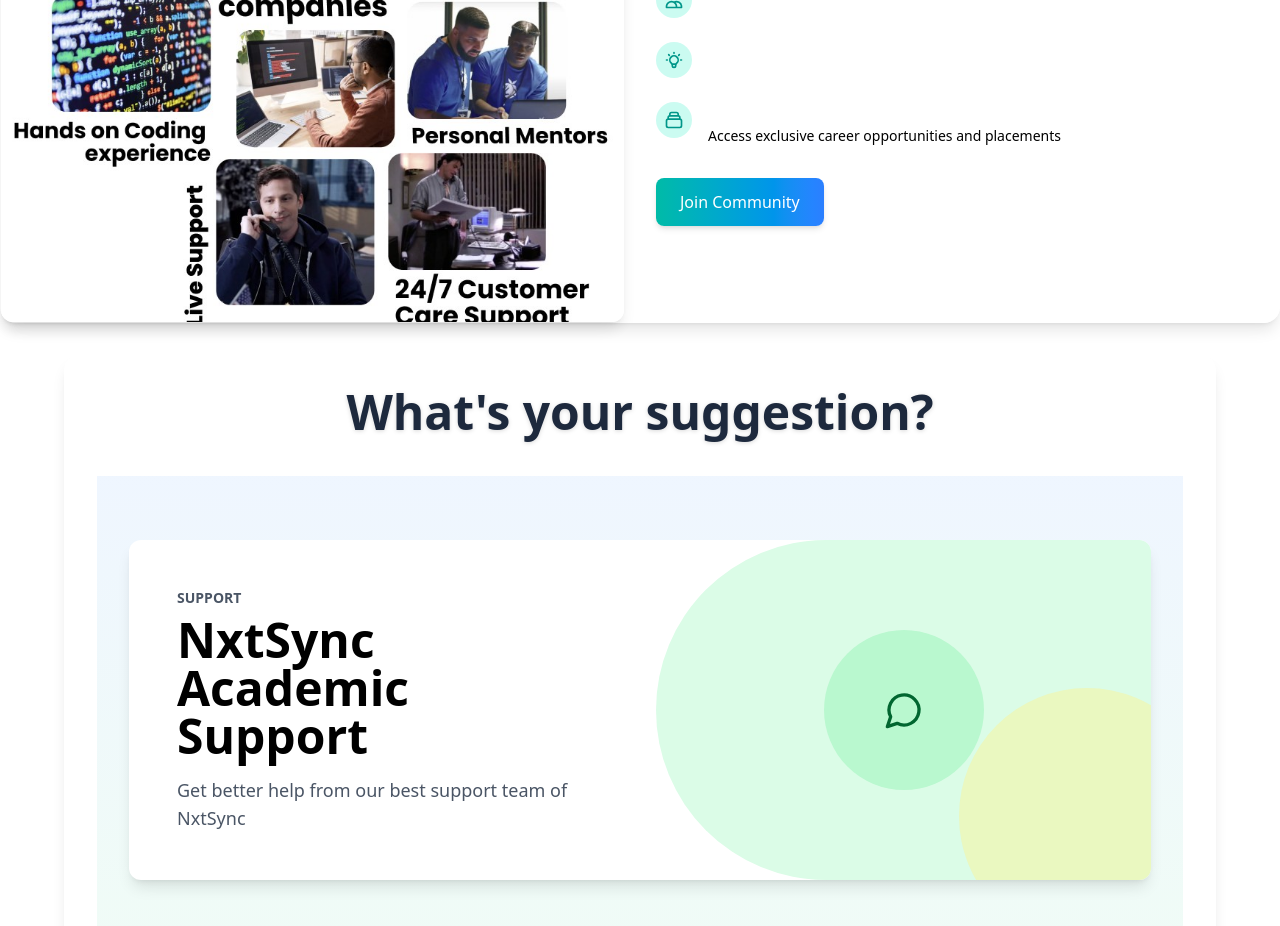
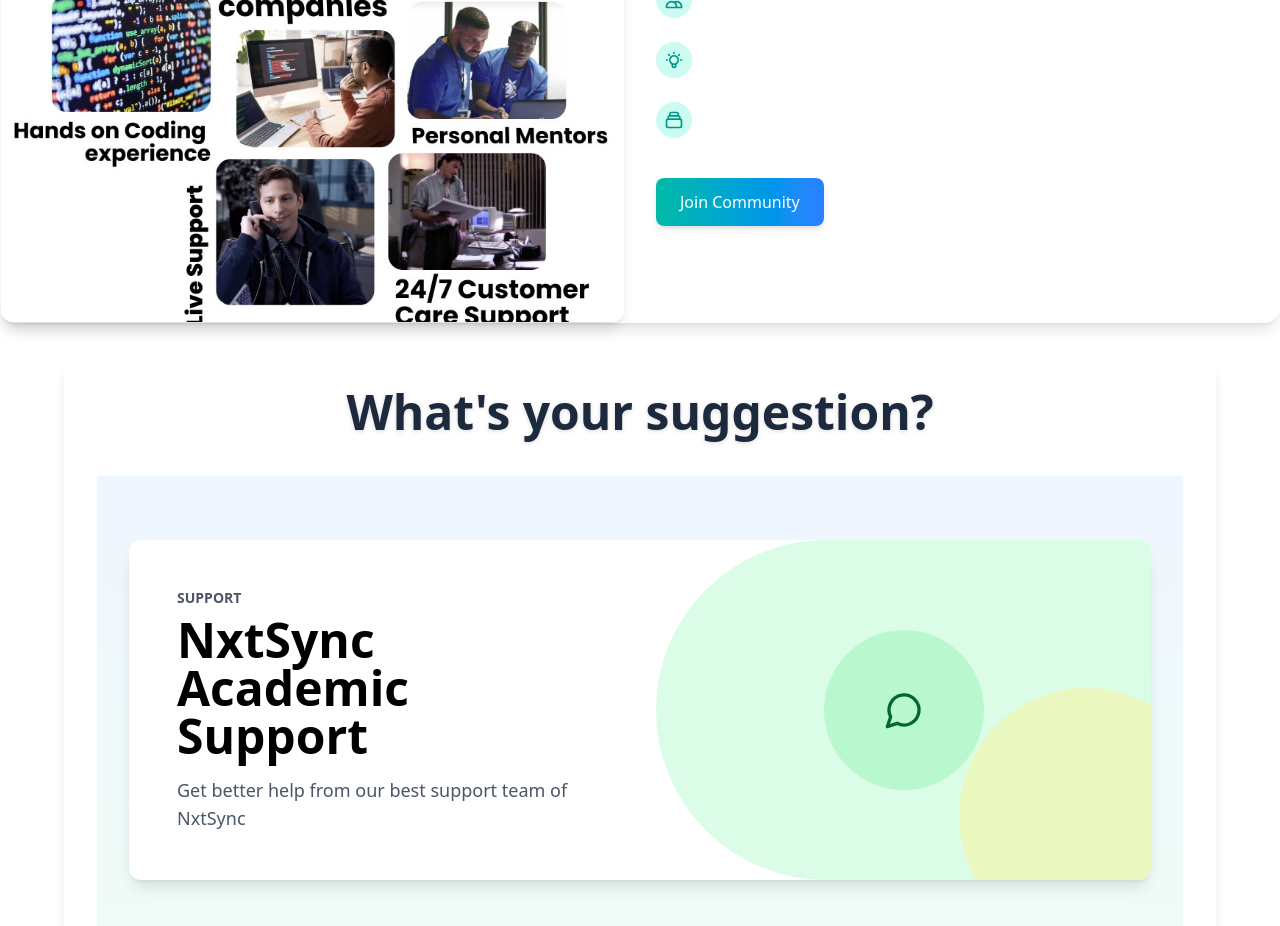
Before and after one commit to mismyst/nextsync, a Next.js app: page / in a window 1280 px wide. Shown: the part 2420-3346 px from the top of the page. Built offline with nearby package versions, Linux system fonts and the light colour scheme.

Commit message:
Update page.tsx

```diff
--- a/app/page.tsx
+++ b/app/page.tsx
@@ -561,7 +561,7 @@ return (
                     </div>
                     <div>
                       <h3 className="font-semibold text-white">Job Opportunities</h3>
-                      <p className="text-sm text-white-600">Access exclusive career opportunities and placements</p>
+                      <p className="text-sm text-white">Access exclusive career opportunities and placements</p>
                     </div>
                   </div>
                 </div>
```
